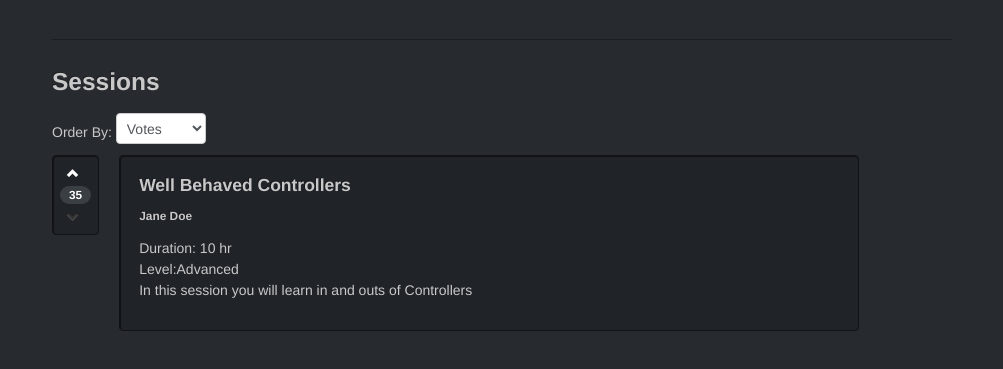
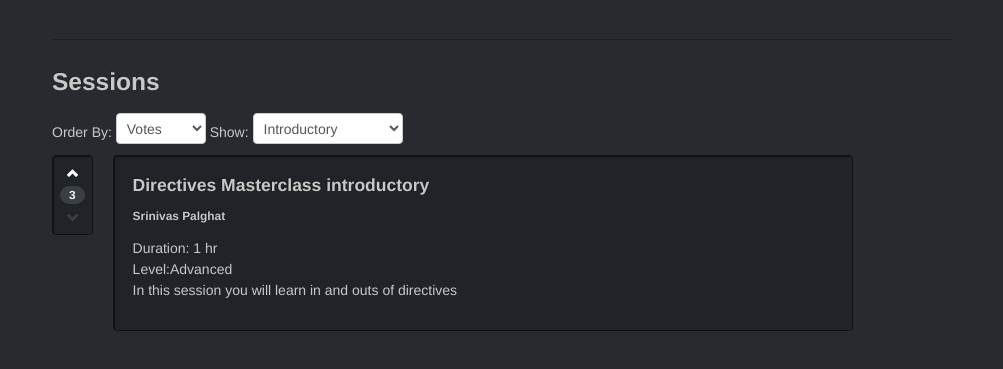
Before and after one commit to srini88/angularFund, a website: page app/EventDetails.html in a window 1280 px wide. Shown: the part 425-794 px from the top of the page, without its empty margins (138-1141 px from the left). Drawn offline with nearby package versions, Linux system fonts and the light colour scheme.

Commit message:
problem:put introductory in name still comes

```diff
--- a/app/EventDetails.html
+++ b/app/EventDetails.html
@@ -49,9 +49,18 @@
 		<select ng-model="sortorder" class="input-small">
 			<option selected value ="name">Name</option>
 			<option value ="-upVoteCount">Votes</option>
+
+		</select>
+		Show:
+		<select ng-model="query" class="input-medium">
+			<option selected value ="">All</option>
+			<option value ="introductory">Introductory</option>
+			<option value ="intermediate">Intermediate</option>
+			<option value ="advanced">Advanced</option>
+
 		</select>
 		<ul class="thumbnails">
-			<li ng-repeat="session in event.sessions | orderBy:sortorder | limitTo:2">
+			<li ng-repeat="session in event.sessions | orderBy:sortorder|filter:query">
 
 			<div class="row session">
 				<div class="span0 well votingWidget">
--- a/app/js/controllers/EventController.js
+++ b/app/js/controllers/EventController.js
@@ -16,12 +16,12 @@ eventsApp.controller('EventsController',
 					name:'Scopes for fun and profit',
 					creatorName :'John Doe',
 					duration :'2 hr',
-					level :'Amateaur',
+					level :'introductory',
 					abstract:'In this session you will learn in and outs of scopes',
 					upVoteCount :2
 				},
 				{
-					name:'Directives Masterclass',
+					name:'Directives Masterclass introductory',
 					creatorName :'Srinivas Palghat',
 					duration :'1 hr',
 					level :'Advanced',
@@ -56,6 +56,7 @@ eventsApp.controller('EventsController',
 		$scope.buttonDisabled = true;
 		$scope.sortorder ='-upVoteCount';  //by default it will be upVoteCount
 		///also ng-model in select will show this by default
+		$scope.query = "introductory";
 	})
 
 //PS at this point ng-click works and does upvoting and downvoting..but when you refresh the page , the data is gone...it is setting back to its original values..
```
Also changed, not shown: notes.js (+13 -1 lines).
